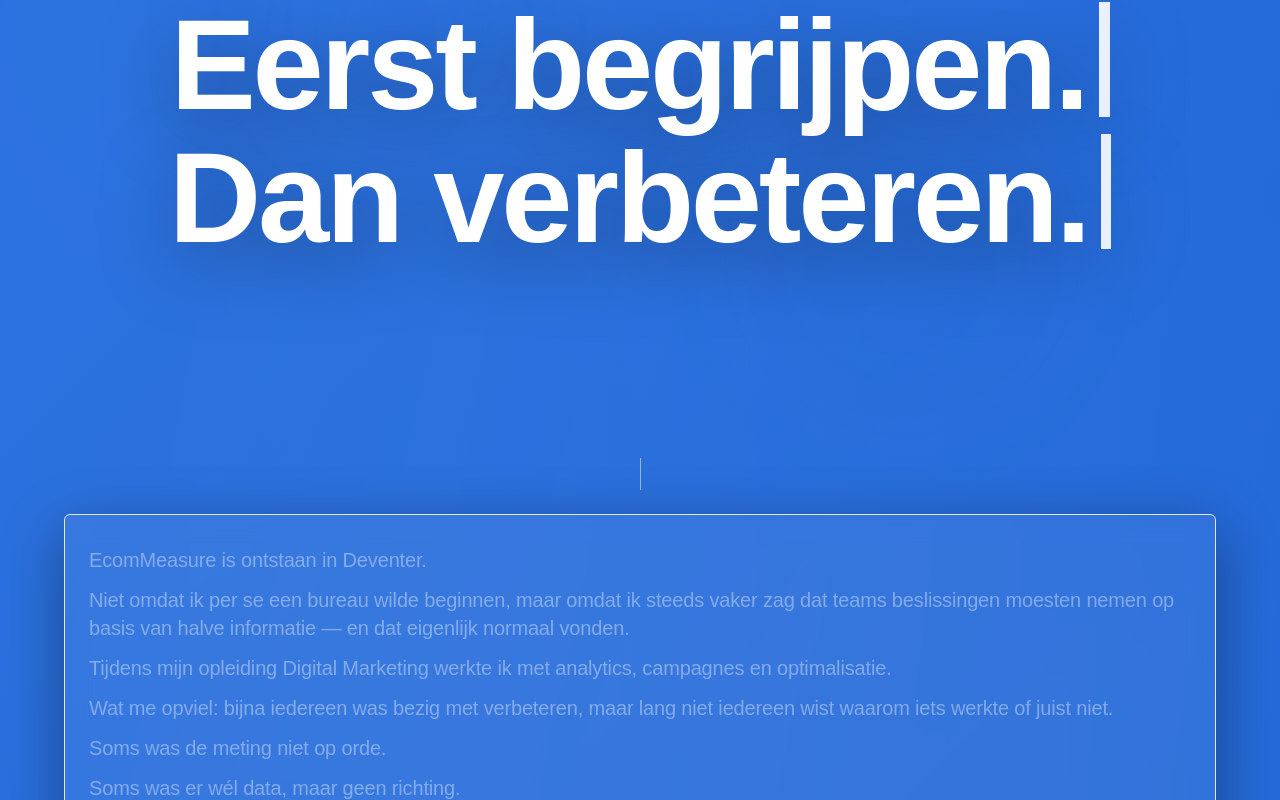
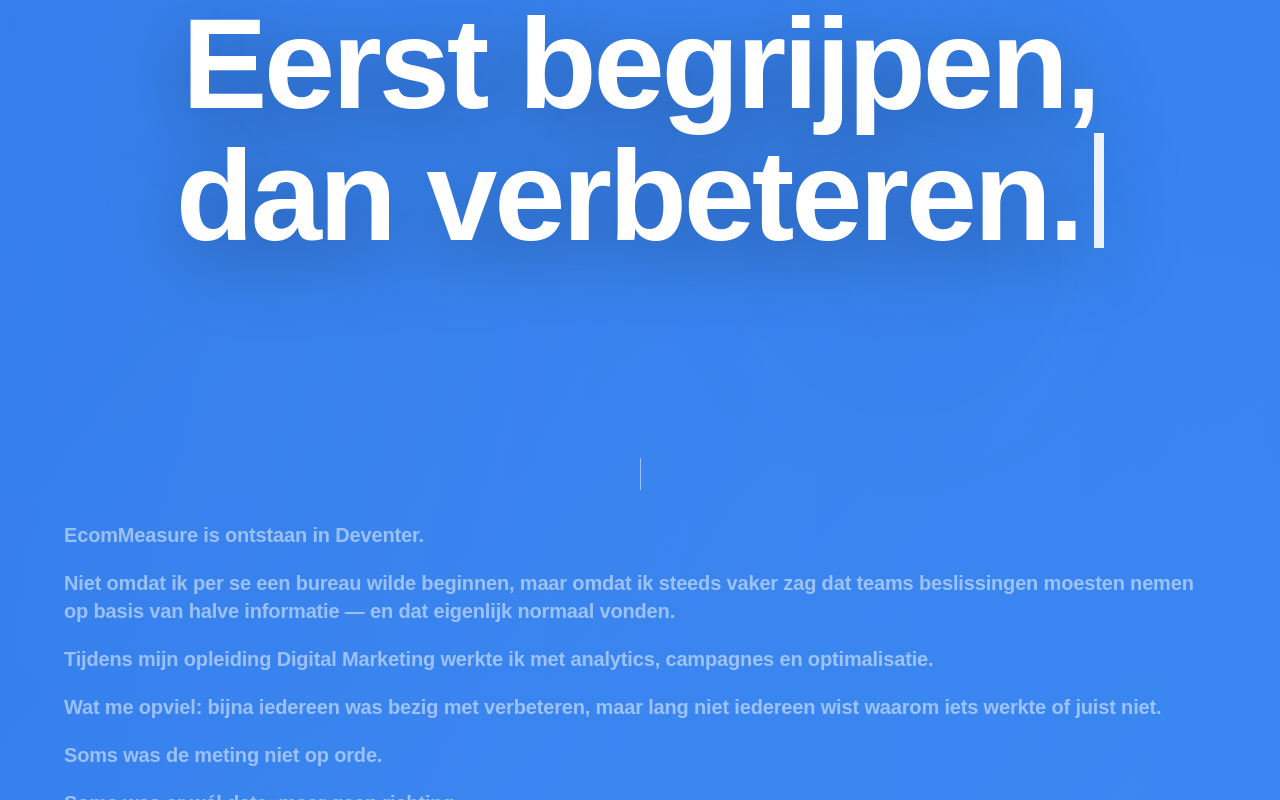
Before and after one commit to ProjectBibo/EcomMeasure3, a React (Vite) app: page /about in a window 1280 px wide. Shown: the part 400-1200 px from the top of the page. Built offline with nearby package versions, Linux system fonts and the light colour scheme.

Commit message:
Simplify About story layout and refine hero typing

```diff
--- a/src/pages/About.jsx
+++ b/src/pages/About.jsx
@@ -3,7 +3,7 @@ import { Link } from "react-router-dom";
 import SEO from "../components/SEO";
 import { useLanguage } from "../context/LanguageContext";
 
-const heroStatement = ["Eerst begrijpen.", "Dan verbeteren."];
+const heroStatement = ["Eerst begrijpen,", "dan verbeteren."];
 
 const manifestoSections = [
   {
@@ -370,13 +370,20 @@ export default function About() {
             }}
           >
             <div className="flex flex-col gap-2 text-[12vw] font-black leading-[0.95] tracking-tight sm:text-[10vw]">
-              {typedLines.map((line, index) => (
+              {typedLines.map((line, index) => {
+                const isLast = index === heroStatement.length - 1;
+                return (
                   <span key={heroStatement[index] || index} className="block drop-shadow-[0_18px_38px_rgba(0,0,0,0.35)]">
-                  <span className="hero-typed" aria-live="polite" aria-label={heroStatement[index]}>
+                    <span
+                      className={isLast ? "hero-typed" : "hero-typed hero-typed--no-caret"}
+                      aria-live="polite"
+                      aria-label={heroStatement[index]}
+                    >
                       {line}
                     </span>
                   </span>
-              ))}
+                );
+              })}
             </div>
           </div>
           <div className="pointer-events-none absolute inset-x-0 bottom-6 flex justify-center">
@@ -387,11 +394,10 @@ export default function About() {
         <section ref={storyRef} className="relative px-6 pb-24 sm:px-10 lg:px-16">
           <div className="mx-auto flex max-w-6xl flex-col gap-12">
             {sections.map((section) => (
-              <article key={section.id} className="space-y-5">
-                <div className="space-y-3 rounded-3xl border border-white/8 bg-white/[0.06] p-6 shadow-[0_18px_60px_rgba(0,0,0,0.38)] backdrop-blur-md">
+              <article key={section.id} className="space-y-4 sm:space-y-5">
                 {section.lines.map((line) => {
                   const distance = activeLine < 0 ? 0 : Math.abs(activeLine - line.globalIndex);
-                    const opacity = activeLine < 0 ? 1 : distance === 0 ? 1 : distance === 1 ? 0.68 : 0.48;
+                  const opacity = activeLine < 0 ? 1 : distance === 0 ? 1 : distance === 1 ? 0.7 : 0.5;
                   const translateY = activeLine < 0 ? 0 : clamp(distance * 2, 0, 7);
                   return (
                     <p
@@ -399,20 +405,19 @@ export default function About() {
                       ref={(el) => {
                         lineRefs.current[line.globalIndex] = el;
                       }}
-                        className="about-line text-lg leading-relaxed text-white/80 sm:text-xl"
+                      className="about-line text-lg font-semibold leading-relaxed text-white sm:text-xl"
                       style={{
                         opacity,
                         transform: reduceMotion ? "none" : `translateY(${translateY}px)`,
                         transition: reduceMotion
                           ? "opacity 180ms linear"
-                            : "opacity 420ms var(--motion-ease-standard), transform 420ms var(--motion-ease-emphasized)",
+                          : "opacity 460ms var(--motion-ease-standard), transform 460ms var(--motion-ease-emphasized)",
                       }}
                     >
                       {line.content}
                     </p>
                   );
                 })}
-                </div>
               </article>
             ))}
           </div>
@@ -443,9 +448,10 @@ export default function About() {
         .about-surface {
           background: radial-gradient(120% 160% at 15% 10%, rgba(255, 255, 255, 0.08), transparent 55%),
             radial-gradient(120% 160% at 85% 80%, rgba(255, 255, 255, 0.06), transparent 45%),
-            linear-gradient(135deg, #1e6ce3 0%, #1a61d4 45%, #1149a4 100%);
-          background-size: 180% 180%;
-          animation: about-gradient 18s ease-in-out infinite alternate;
+            linear-gradient(120deg, rgba(30, 108, 227, 0.24) 0%, rgba(52, 140, 255, 0.18) 45%, rgba(17, 73, 164, 0.2) 100%),
+            linear-gradient(135deg, #1e6ce3 0%, #2c7df0 35%, #1a61d4 65%, #0f3c9f 100%);
+          background-size: 220% 220%;
+          animation: about-gradient 16s ease-in-out infinite alternate;
         }
 
         .about-progress {
@@ -489,6 +495,10 @@ export default function About() {
           background: currentColor;
           opacity: 0.75;
           animation: hero-caret 1100ms steps(2, end) infinite;
+        }
+
+        .hero-typed--no-caret::after {
+          display: none;
         }
 
         .micro-keyword {
@@ -547,9 +557,10 @@ export default function About() {
         }
 
         @keyframes about-gradient {
-          0% { background-position: 18% 22%, 82% 78%, 0% 0%; }
-          50% { background-position: 24% 30%, 76% 66%, 40% 30%; }
-          100% { background-position: 30% 36%, 70% 58%, 100% 80%; }
+          0% { background-position: 12% 16%, 82% 84%, 8% 12%, 0% 0%; }
+          33% { background-position: 20% 26%, 78% 72%, 26% 20%, 32% 22%; }
+          66% { background-position: 26% 34%, 72% 64%, 44% 34%, 64% 48%; }
+          100% { background-position: 30% 38%, 66% 54%, 68% 44%, 100% 78%; }
         }
       `}</style>
     </>
```
Lines whose indentation alone changed are shown as unchanged.
